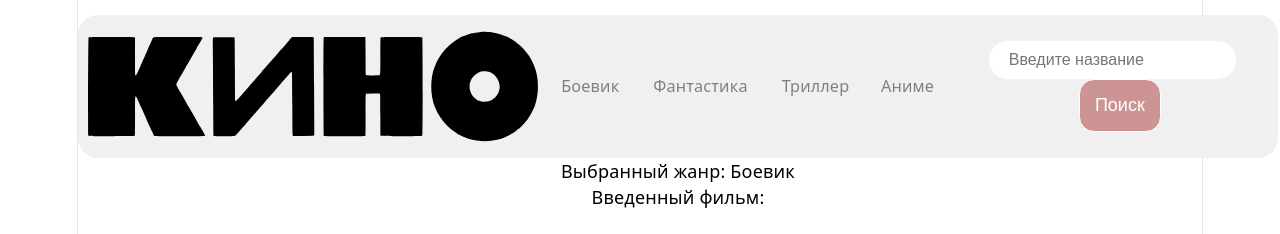
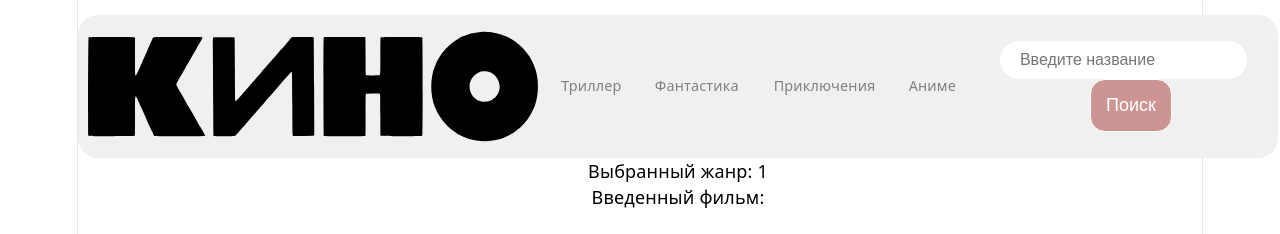
Before and after one commit to alexeyGilyazov/Kinopoisk-React, a React (Vite) app in the folder kinopoisk-react/: page / in a window 1280 px wide. Shown: the top 234 px of the page. Built offline with nearby package versions, Linux system fonts and the light colour scheme; no server answers.

Commit message:
added search by the genres

```diff
--- a/kinopoisk-react/data.js
+++ b/kinopoisk-react/data.js
@@ -1,16 +1,16 @@
 export const genres = [{
     id: 1,
-    genreName: 'Боевик'
+    genreName: 'Триллер'
 },
 {
-    id: 2,
+    id: 6,
     genreName: 'Фантастика'
 },
 {
-    id: 3,
-    genreName: 'Триллер'
+    id: 7,
+    genreName: 'Приключения'
 },
 {
-    id: 4,
+    id: 24,
     genreName: 'Аниме'
 }]
--- a/kinopoisk-react/src/App.jsx
+++ b/kinopoisk-react/src/App.jsx
@@ -11,18 +11,16 @@ function App() {
     if (!apiKey) {
       console.error("проверь апи кей");
       return;
-    } const url = `https://kinopoiskapiunofficial.tech/api/v2.1/films/search-by-keyword?keyword=${encodeURIComponent(query)}`;
+    }
+    const url = `https://kinopoiskapiunofficial.tech/api/v2.1/films/search-by-keyword?keyword=${encodeURIComponent(query)}`;
     try {
-      const response = await fetch(
-        url,
-        {
-          method: 'GET',
-          headers: {
-            'X-API-KEY': apiKey,
-            'Content-Type': 'application/json',
-          },
-        }
-      );
+      const response = await fetch(url, {
+        method: "GET",
+        headers: {
+          "X-API-KEY": apiKey,
+          "Content-Type": "application/json",
+        },
+      });
 
       if (!response.ok) {
         throw new Error(`HTTP error! status: ${response.status}`);
@@ -31,18 +29,50 @@ function App() {
       const data = await response.json();
       setFilms(data.films || []);
       if (data.films && data.films.length > 0) {
-        console.log('good data');
+        console.log("good data");
       } else {
-        console.log('No films found.');
+        console.log("No films found.");
       }
     } catch (err) {
-      console.error('error:', err);
+      console.error("error:", err);
+    }
+  }
+
+  async function searchMoviesByGenre(genreId) {
+    if (!apiKey) {
+      console.error("проверь апи ключ");
+      return;
+    }
+    const url = `https://kinopoiskapiunofficial.tech/api/v2.2/films?genres=${genreId}&page=1`;
+    // const url = "https://kinopoiskapiunofficial.tech/api/v2.2/films/filters";
+    try {
+      const response = await fetch(url, {
+        method: "GET",
+        headers: {
+          "X-API-KEY": apiKey,
+          "Content-Type": "application/json",
+        },
+      });
+      if (!response.ok) {
+        throw new Error(`HTTP error! status: ${response.status}`);
+      }
+      const data = await response.json();
+      // console.log(data.items);
+      setFilms(data.items || []);
+      if (data.items && data.items.length <= 0) {
+        console.log("No films found.");
+      }
+    } catch (err) {
+      console.error("error:", err);
     }
   }
 
   return (
     <>
-      <Header onSearch={searchMoviesByTitle} />
+      <Header
+        onSearch={searchMoviesByTitle}
+        onGenreSelect={searchMoviesByGenre}
+      />
       <FilmsSection films={films} />
     </>
   );
--- a/kinopoisk-react/src/components/FilmsSection/FilmsSection.jsx
+++ b/kinopoisk-react/src/components/FilmsSection/FilmsSection.jsx
@@ -1,20 +1,23 @@
-import './FilmsSection.css'
+import "./FilmsSection.css";
 
 export default function FilmsSection({ films }) {
-
   return (
     <div className="container">
       <div className="films">
         {films.map((film) => (
-                    <div className="film" key={film.filmId}>
-                        <img style={{ width: '130px' }} src={film.posterUrlPreview} alt="img" />
-                        <p className='film__title'>{film.nameRu}</p>
+          <div className="film" key={film.kinopoiskId}>
+            <img
+              style={{ width: "130px" }}
+              src={film.posterUrlPreview}
+              alt="img"
+            />
+            <p className="film__title">{film.nameRu}</p>
             <p className="film__genre">Жанр:{film.genres[0].genre}</p>
             <p className="film__year">Год релиза {film.year}</p>
-                        <p className="film__desc">Описание {film.description}</p>
+            <p className="film__desc">Рейтинг {film.ratingKinopoisk}</p>
           </div>
         ))}
       </div>
     </div>
-    )
+  );
 }
--- a/kinopoisk-react/src/components/Header/Header.jsx
+++ b/kinopoisk-react/src/components/Header/Header.jsx
@@ -1,47 +1,61 @@
-import { useState, useCallback } from 'react';
-import Button from '../Button/Button';
-import Input from '../Input/Input';
-import Navigation from '../NavigationSection/Navigation';
-import { genres } from '../../../data'
-import './Header.css'
-import logo from '../../assets/logo.svg';
+import { useState, useCallback } from "react";
+import Button from "../Button/Button";
+import Input from "../Input/Input";
+import Navigation from "../NavigationSection/Navigation";
+import { genres } from "../../../data";
+import "./Header.css";
+import logo from "../../assets/logo.svg";
 
-
-export default function Header({ onSearch }) {
-
-    const [valueInput, setValueInput] = useState('')
-    const [choiseGenre, setChoiseGenre] = useState('Боевик')
-    const [saveFilm, setSaveFilm] = useState('')
+export default function Header({ onSearch, onGenreSelect }) {
+  const [valueInput, setValueInput] = useState("");
+  const [choiseGenre, setChoiseGenre] = useState(1);
+  const [saveFilm, setSaveFilm] = useState("");
 
   function handleInputChange(event) {
-        setValueInput(event.target.value)
+    setValueInput(event.target.value);
   }
 
   function searchFilm(event) {
-        event.preventDefault()
-        const saveValue = valueInput
-        setSaveFilm(saveValue)
-        onSearch(saveValue)
-        setValueInput('')
+    event.preventDefault();
+    const saveValue = valueInput;
+    setSaveFilm(saveValue);
+    onSearch(saveValue);
+    setValueInput("");
   }
-    const getGenre = useCallback((genre) => {
-        setChoiseGenre(genre.genreName);
-    }, []);
+
+  const getGenre = useCallback(
+    (genre) => {
+      setChoiseGenre(genre.id);
+      onGenreSelect(genre.id); // Передаём ID жанра в App
+    },
+    [onGenreSelect],
+  );
 
   return (
     <header>
       <div className="container">
         <div className="header">
-                    <img style={{ width: '450px' }} src={logo} alt="logo" />
-                    <Navigation genres={genres} onGenreSelect={getGenre} />
-                    <form>
-                        <Input handleInputChange={handleInputChange} valueInput={valueInput} placeholder='Введите название' />
-                        <Button searchFilm={searchFilm} text='Поиск' disabled={valueInput.trim().length === 0} />
+          <img style={{ width: "450px" }} src={logo} alt="logo" />
+          <Navigation
+            genres={genres}
+            onGenreSelect={getGenre} // Передаём только эту функцию
+          />
+          <form onSubmit={searchFilm}>
+            <Input
+              handleInputChange={handleInputChange}
+              valueInput={valueInput}
+              placeholder="Введите название"
+            />
+            <Button
+              searchFilm={searchFilm}
+              text="Поиск"
+              disabled={valueInput.trim().length === 0}
+            />
           </form>
         </div>
         <p>Выбранный жанр: {choiseGenre}</p>
         <p>Введенный фильм: {saveFilm}</p>
       </div>
     </header>
-    )
+  );
 }
--- a/kinopoisk-react/src/components/NavigationSection/Navigation.css
+++ b/kinopoisk-react/src/components/NavigationSection/Navigation.css
@@ -6,7 +6,7 @@
     gap: 25px;
 }
 .nav__item {
-    font-size: 18px;
+    font-size: 16px;
     font-weight: 200;
     transition: .5s all;
     transform: scale(.9);
--- a/kinopoisk-react/src/components/NavigationSection/Navigation.jsx
+++ b/kinopoisk-react/src/components/NavigationSection/Navigation.jsx
@@ -1,13 +1,13 @@
-import './Navigation.css'
+import "./Navigation.css";
 
 export default function Navigation({ genres, onGenreSelect }) {
   return (
     <nav className="nav">
-            {genres.map(genre => (
+      {genres.map((genre) => (
         <a
           href="#"
-                    className='nav__item'
-                    onClick={() => onGenreSelect(genre)}
+          className="nav__item"
+          onClick={() => onGenreSelect(genre)} // Используем только onGenreSelect
           key={genre.id}
           data-genre={genre.genreName}
         >
@@ -15,5 +15,5 @@ export default function Navigation({ genres, onGenreSelect }) {
         </a>
       ))}
     </nav>
-    )
+  );
 }
```
Lines whose indentation alone changed are shown as unchanged.
